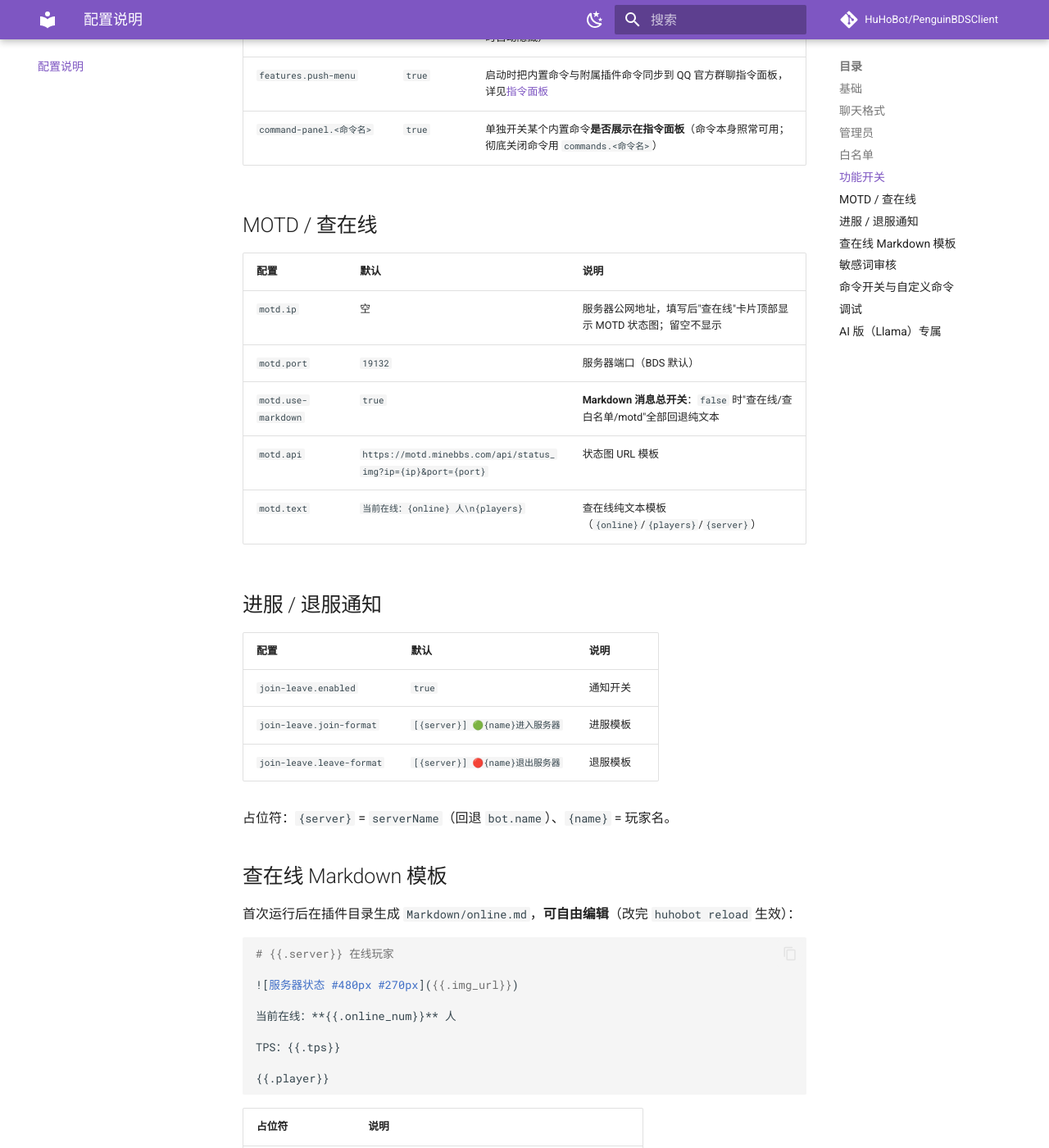
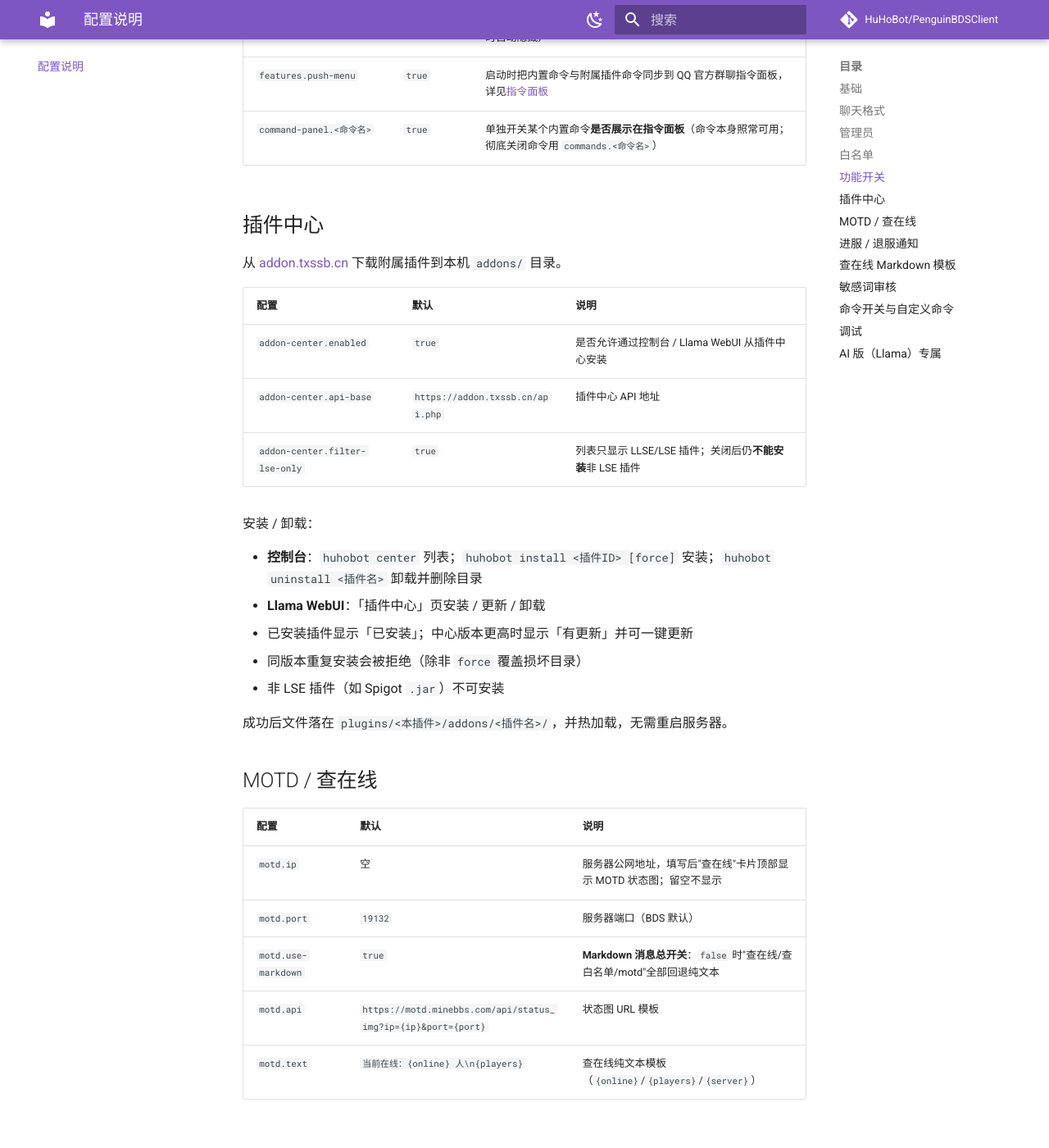
Before and after one commit to Beeeee-really/huhobot-docs, an MkDocs documentation site: the page built from docs/config.md, in a window 1280 px wide and 1400 px high, scrolled down 1953 px. Shown: the whole window at 82% size. Built offline with MkDocs 1.6.1 and Material for MkDocs 9.7.7, drawn with Linux system fonts in a browser that asks for light colours; comment, search, counter and statistics services are not loaded.

Commit message:
docs: addon center install/uninstall and console commands for v1.5.0

```diff
--- a/docs/config.md
+++ b/docs/config.md
@@ -47,6 +47,26 @@
 | `features.online-tps` | `true` | "查在线"输出附带实时 TPS 统计（插件自行测量，`onTick` 不可用时自动隐藏） |
 | `features.push-menu` | `true` | 启动时把内置命令与附属插件命令同步到 QQ 官方群聊指令面板，详见[指令面板](panel.md) |
 | `command-panel.<命令名>` | `true` | 单独开关某个内置命令**是否展示在指令面板**（命令本身照常可用；彻底关闭命令用 `commands.<命令名>`） |
+
+## 插件中心
+
+从 [addon.txssb.cn](https://addon.txssb.cn) 下载附属插件到本机 `addons/` 目录。
+
+| 配置 | 默认 | 说明 |
+|---|---|---|
+| `addon-center.enabled` | `true` | 是否允许通过控制台 / Llama WebUI 从插件中心安装 |
+| `addon-center.api-base` | `https://addon.txssb.cn/api.php` | 插件中心 API 地址 |
+| `addon-center.filter-lse-only` | `true` | 列表只显示 LLSE/LSE 插件；关闭后仍**不能安装**非 LSE 插件 |
+
+安装 / 卸载：
+
+- **控制台**：`huhobot center` 列表；`huhobot install <插件ID> [force]` 安装；`huhobot uninstall <插件名>` 卸载并删除目录
+- **Llama WebUI**：「插件中心」页安装 / 更新 / 卸载
+- 已安装插件显示「已安装」；中心版本更高时显示「有更新」并可一键更新
+- 同版本重复安装会被拒绝（除非 `force` 覆盖损坏目录）
+- 非 LSE 插件（如 Spigot `.jar`）不可安装
+
+成功后文件落在 `plugins/<本插件>/addons/<插件名>/`，并热加载，无需重启服务器。
 
 ## MOTD / 查在线
 
```
Also changed, not shown: docs/addon-api.md (+18 -0 lines), docs/ai.md (+3 -0 lines), docs/index.md (+2 -1 lines), docs/quickstart.md (+4 -0 lines).
